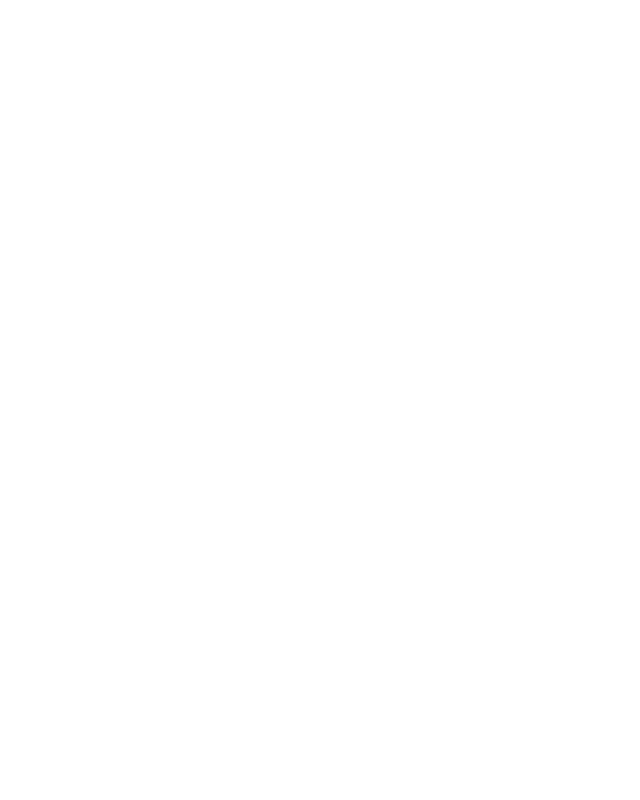
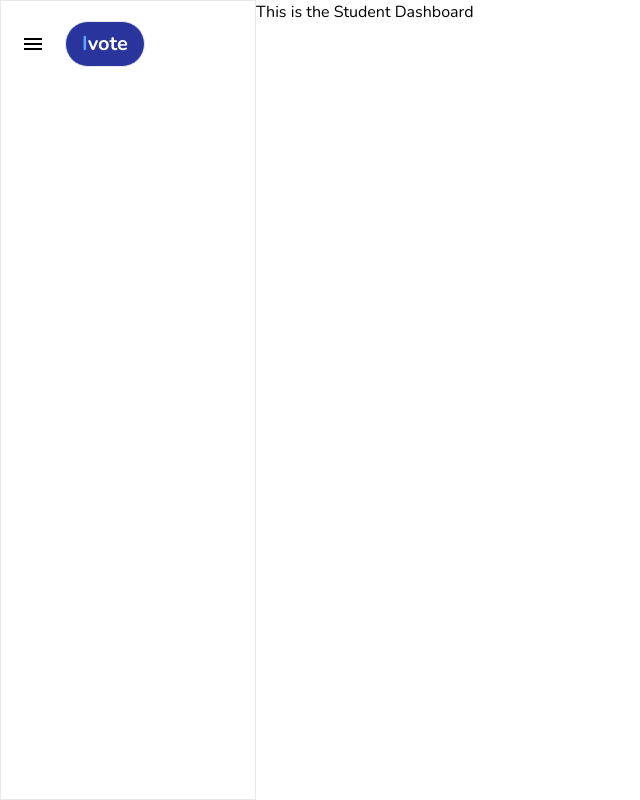
Before and after one commit to Donald2023-source/Quick-Vote, a React (Vite) app: page /student-dashboard in a window 1280 px wide. Before the commit this address had no page. Shown: the whole page, without its empty margins (0-640 px from the left). Built offline with nearby package versions, Linux system fonts and the light colour scheme.

Commit message:
dashboard

```diff
--- a/src/App.jsx
+++ b/src/App.jsx
@@ -13,11 +13,14 @@ import Contact from "./Pages/Contact";
 import Signup from "./Pages/auth/Signup";
 import Login from "./Pages/auth/Login";
 import Organization from "./Pages/auth/Organization";
+import OrganizationDashboard from "./Pages/Dashboards/Organization";
 import Cooperative from "./Pages/auth/Cooperative";
 import Frontpage from "./Pages/auth/Frontpage";
 import { useDispatch, useSelector } from "react-redux";
 import { setLoading } from "./redux/loadingSlice";
 import Loader from "./Components/Loader";
+import Student from "./Pages/Dashboards/Student";
+import Dashboard from "./Layouts/Dashboard";
 
 const Loading = () => <div><Loader /></div>;
 
@@ -53,8 +56,11 @@ const App = () => {
           <Route path="/auth/signup/student" element={<Signup />} />
           <Route path="/auth/signup/organization" element={<Organization />} />
           <Route path="/auth/signup/cooperative" element={<Cooperative />} />
-          <Route path="/auth/login" element={<Login />} />
+          <Route path="/auth/student/login" element={<Login />} />
           <Route path="/auth" element={<Frontpage />} />
+          <Route path="/student-dashboard" element={<Dashboard><Student /></Dashboard>} />
+          <Route path="/cooperative-dashboard" element={<Dashboard><Cooperative /></Dashboard>} />
+          <Route path="/dashboard/:name" element={<OrganizationDashboard />} />
         </Routes>
       )
     }
--- /dev/null
+++ b/src/Components/Sidebar.jsx
@@ -0,0 +1,49 @@
+import React from "react";
+import { twMerge } from "tailwind-merge";
+import { Link } from "react-router-dom";
+import SpaceDashboardIcon from "@mui/icons-material/SpaceDashboard";
+import HowToVoteIcon from "@mui/icons-material/HowToVote";
+import LibraryBooksIcon from "@mui/icons-material/LibraryBooks";
+import { Menu, Settings } from "@mui/icons-material";
+const Sidebar = ({ className }) => {
+  const navItems = [
+    {
+      name: "Dashboard",
+      href: "/student-dashboard",
+      icon: <SpaceDashboardIcon />,
+    },
+    { name: "Vote", href: "/student/vote", icon: <HowToVoteIcon /> },
+    {
+      name: "Voters Guidlines",
+      href: "/voters-guidelines",
+      icon: <LibraryBooksIcon />,
+    },
+    { name: "settings", href: "/settings", icon: <Settings /> },
+  ];
+  return (
+    <div className={twMerge("w-1/5 h-screen border", className)}>
+      <aside className="p-5">
+        <div className="flex items-center gap-5">
+          <Menu className="hover:scale-105 text-3xl cursor-pointer" />
+          <Link className="" to={"/student-dashboard"}>
+            <h3 className="text-white border  bg-primary py-2 px-4 rounded-full w-fit font-bold text-xl">
+              <span className="text-blue-400">I</span>vote
+            </h3>
+          </Link>
+        </div>
+        <div>
+          {navItems.map((item, idx) => {
+            <div key={idx}>
+              <Link to={item?.href}>
+                {item?.icon}
+                {item?.name}
+              </Link>
+            </div>;
+          })}
+        </div>
+      </aside>
+    </div>
+  );
+};
+
+export default Sidebar;
--- /dev/null
+++ b/src/Layouts/Dashboard.jsx
@@ -0,0 +1,16 @@
+import React from 'react'
+import Sidebar from '../Components/Sidebar'
+
+const Dashboard = ({children}) => {
+  return (
+    <div className='flex'>
+      <Sidebar className={''} />
+      <div>
+        {children}
+
+      </div>
+    </div>
+  )
+}
+
+export default Dashboard
--- /dev/null
+++ b/src/Pages/Dashboards/Cooperative.jsx
@@ -0,0 +1,11 @@
+import React from 'react'
+
+const Cooperative = () => {
+  return (
+    <div>
+      This is the cooperative dashboard
+    </div>
+  )
+}
+
+export default Cooperative
--- /dev/null
+++ b/src/Pages/Dashboards/Organization.jsx
@@ -0,0 +1,10 @@
+import React from "react";
+import { useParams } from "react-router-dom";
+
+const Organization = () => {
+    const params = useParams()
+    console.log(params);
+    return <div>This is {params.name}</div>;
+};
+
+export default Organization;
--- /dev/null
+++ b/src/Pages/Dashboards/Student.jsx
@@ -0,0 +1,11 @@
+import React from 'react'
+
+const Student = () => {
+  return (
+    <div>
+      This is the Student Dashboard
+    </div>
+  )
+}
+
+export default Student
--- a/src/Pages/auth/Signup.jsx
+++ b/src/Pages/auth/Signup.jsx
@@ -15,6 +15,7 @@ const Signup = () => {
   const [states, setStates] = useState([]);
   const [LGA, setLGA] = useState([]);
 
+  // fetch States and LGA using axios
   const fetchStates = async () => {
     try {
       const response = await axios.get(
@@ -39,6 +40,7 @@ const Signup = () => {
 
   useEffect(() => {
     fetchStates();
+    //check, if state of origin has been selected, only then can the LGA be fetched
     if (formData.stateOfOrigin !== "") {
       fetchLGA();
     }
@@ -57,7 +59,7 @@ const Signup = () => {
 
   const handleChange = (e) => {
     const { name, value } = e.target;
-    setFormData((prev) => ({ ...prev, [name]: value }));
+    setFormData((prev) => ({ ...prev, [name]: value })); //handle user input
     console.log(formData);
   };
 
@@ -88,7 +90,6 @@ const Signup = () => {
                 <input required className="hidden" type="file" id="file" />
               </fieldset>
               <h2 className="text-center py-4">Passport</h2>
-
             </label>
 
             <fieldset className="border p-3  text-sm w-full rounded-md">
@@ -96,7 +97,7 @@ const Signup = () => {
                 Full Name
               </legend>
               <input
-              required
+                required
                 className="outline-none"
                 type="text"
                 placeholder="John Audu"
@@ -160,12 +161,7 @@ const Signup = () => {
                 <legend className="font-normal text-sm px-4 tracking-wider">
                   Password
                 </legend>
-                <input
-                  required
-                  className="outline-none"
-                  type="email"
-
-                />
+                <input required className="outline-none" type="email" />
               </fieldset>
 
               <label
@@ -173,11 +169,22 @@ const Signup = () => {
                 className="border-dashed border p-3 flex gap-3 cursor-pointer items-center justify-center  text-sm md:w-[47%] rounded-md"
               >
                 <Upload />
-                <input required className="hidden" type="file" name="" id="id_card" />
+                <input
+                  required
+                  className="hidden"
+                  type="file"
+                  name=""
+                  id="id_card"
+                />
                 <h2>Upload ID Card</h2>
               </label>
             </div>
-            <p>Already have an account? <Link to={'/login/student'} className="font-bold text-primary">Login</Link></p>
+            <p>
+              Already have an account?{" "}
+              <Link to={"/login/student"} className="font-bold text-primary">
+                Login
+              </Link>
+            </p>
             <button className="border py-3 px-10 rounded bg-primary/80 hover:scale-105 hoverEffect text-white">
               Submit
             </button>
```
